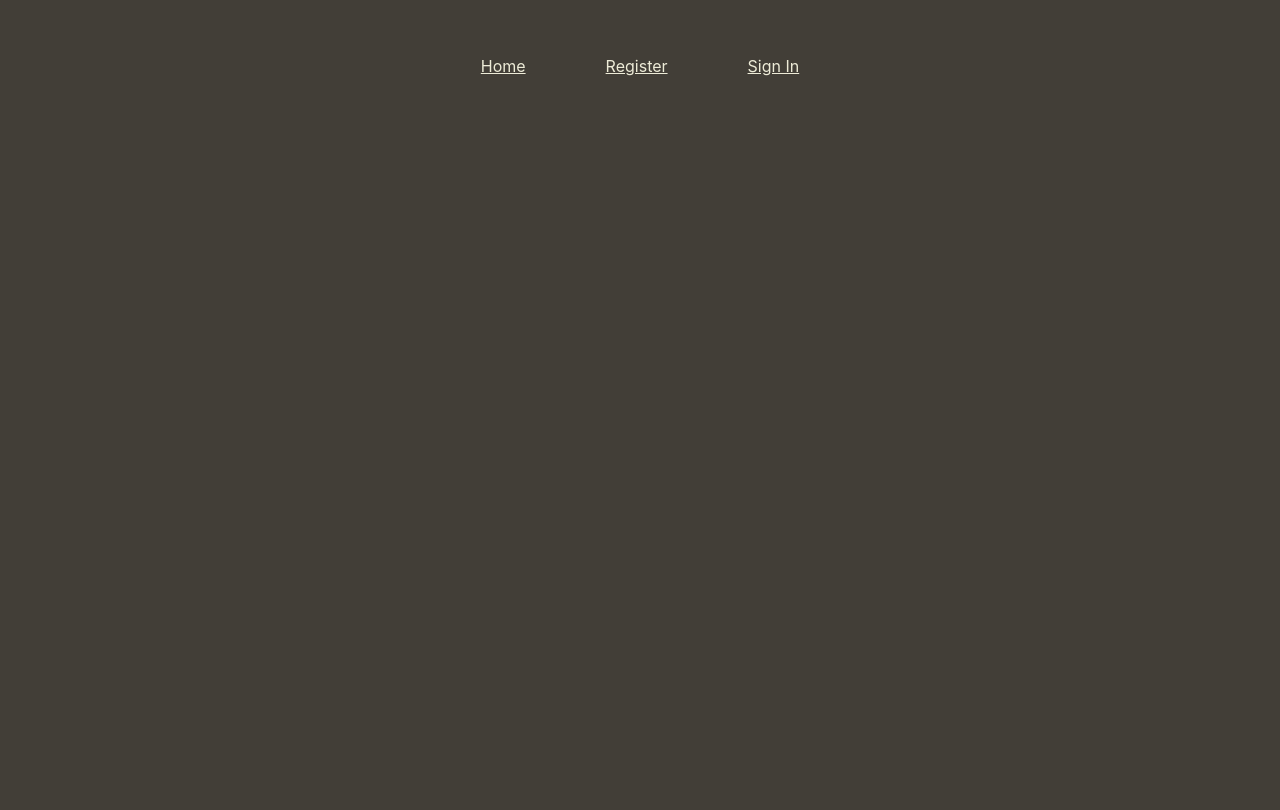
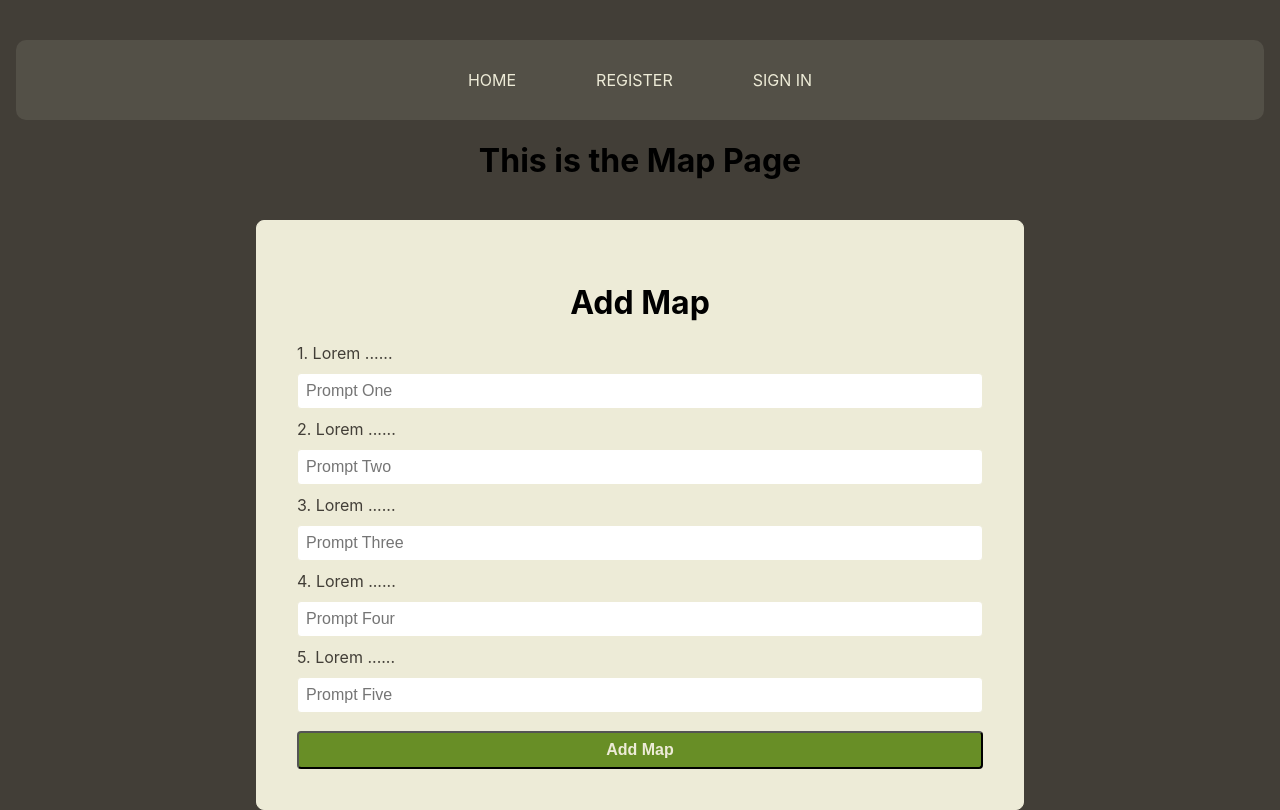
Before and after one commit to TaajAndrews/Queue-Map, a React (Vite) app in the folder client/: page /maps/new in a window 1280 px wide. Before the commit this address had no page. Built offline with nearby package versions, Linux system fonts and the light colour scheme; no server answers.

Commit message:
Update Add Idea Feature

```diff
--- a/client/src/App.jsx
+++ b/client/src/App.jsx
@@ -2,12 +2,12 @@ import { useState, useEffect } from "react"
 import { Route, Routes } from "react-router"
 import { CheckSession } from "./services/Auth"
 import Nav from "./components/Nav"
+import Home from "./pages/Home"
 import Register from "./pages/Register"
 import SignIn from "./pages/SignIn"
 import Ideas from "./pages/Ideas"
+import Map from "./pages/Map"
 import IdeaIndexPage from "./pages/IdeaIndexPage"
-import Home from "./pages/Home"
-import Map from "./pages/Map"
 import "./styles/App.css"
 
 const App = () => {
@@ -39,8 +39,8 @@ const App = () => {
           <Route path="/signin" element={<SignIn setUser={setUser} />} />
           <Route path="/register" element={<Register />} />
           <Route path="/ideas/new" element={<Ideas />} />
-          <Route path="/map" element={<Map />} />
-          <Route path="/ideas/all" element={<IdeaIndexPage />} />
+          <Route path="/maps/new" element={<Map />} />
+          <Route path="/ideas/IdeaIndexPage" element={<IdeaIndexPage />} />
         </Routes>
       </main>
     </div>
--- a/client/src/components/Nav.jsx
+++ b/client/src/components/Nav.jsx
@@ -4,22 +4,22 @@ const Nav = ({ user, handleLogOut }) => {
   let userOptions
   if (user) {
     userOptions = (
-      <nav>
-        <h3>Welcome {user.email}!</h3>
-        <Link to="/ideas/all">Ideas Index</Link>
-        <Link to="/ideas/new">Ideas</Link>
+      <nav className="navbar">
+        <h3>{user.email}</h3>
+        <Link to="/ideas/all">IDEAS INDEX</Link>
+        <Link to="/ideas/new">IDEAS</Link>
         <Link onClick={handleLogOut} to="/">
-          Sign Out
+          SIGN OUT
         </Link>
       </nav>
     )
   }
 
   const publicOptions = (
-    <nav>
-      <Link to="/">Home</Link>
-      <Link to="/register">Register</Link>
-      <Link to="/signin">Sign In</Link>
+    <nav className="navbar">
+      <Link to="/">HOME</Link>
+      <Link to="/register">REGISTER</Link>
+      <Link to="/signin">SIGN IN</Link>
     </nav>
   )
 
--- /dev/null
+++ b/client/src/hooks/useGetUserToken.jsx
@@ -0,0 +1,3 @@
+export const useGetUserToken = () => {
+  return window.localStorage.getItem("token")
+}
--- a/client/src/pages/Home.jsx
+++ b/client/src/pages/Home.jsx
@@ -1,7 +1,47 @@
 import { useNavigate } from "react-router-dom"
+import { useEffect, useState } from "react"
+import Client from "../services/api"
+import { useGetUserToken } from "../hooks/useGetUserToken"
 
 const Home = () => {
   let navigate = useNavigate()
+
+  const [ideas, setIdeas] = useState([])
+  const [savedIdeas, setSavedIdeas] = useState([])
+  const userID = useGetUserToken()
+
+  useEffect(() => {
+    const fetchIdeas = async () => {
+      try {
+        let res = await Client.get("/ideas", ideas)
+        setIdeas(res.data)
+        // console.log(res.data)
+      } catch (error) {
+        console.log(error)
+      }
+    }
+    const fetchSavedIdeas = async () => {
+      try {
+        let res = await Client.get(`/ideas/savedIdeas/ids/${userID}`)
+        setSavedIdeas(res.data.savedIdeas)
+      } catch (error) {
+        console.log(error)
+      }
+      fetchIdeas()
+      fetchSavedIdeas()
+    }
+  }, [])
+
+  const saveIdea = async (ideaID) => {
+    try {
+      let res = await Client.put("/ideas", { ideaID, userID }, ideas)
+      setIdeas(res.data.savedIdeasÍ)
+    } catch (error) {
+      console.log(error)
+    }
+  }
+
+  const isFeatured = (id) => savedIdeas.includes(id)
 
   return (
     <div className="home-container col">
@@ -9,6 +49,27 @@ const Home = () => {
         <button onClick={() => navigate("/signin")}>
           Click Here To Get Started
         </button>
+        <div>
+          <h1>Ideas</h1>
+          <ul>
+            {ideas.map((idea) => (
+              <li key={idea._id}>
+                <div>
+                  <h2>{idea.topic}</h2>
+                  <button
+                    onClick={() => saveIdea(idea._id)}
+                    disabled={isFeatured(idea._id)}
+                  >
+                    {isFeatured(idea._id) ? "Featured" : "Feature"}
+                  </button>
+                </div>
+                <div className="idea-content">
+                  <p>{ideas.content}</p>
+                </div>
+              </li>
+            ))}
+          </ul>
+        </div>
       </section>
     </div>
   )
--- a/client/src/pages/Ideas.jsx
+++ b/client/src/pages/Ideas.jsx
@@ -2,26 +2,41 @@ import Client from "../services/api"
 import { useState, useEffect } from "react"
 import { BASE_URL } from "../services/api"
 import axios from "axios"
+import { useGetUserToken } from "../hooks/useGetUserToken"
+import { useNavigate } from "react-router-dom"
 
 const Ideas = () => {
+  const navigate = useNavigate()
+
+  const userID = useGetUserToken()
+
   const [formValues, setFormValues] = useState({
     topic: "",
     content: "",
-    keywords: "",
+    keywords: [],
+    userOwner: userID,
   })
+
   const [ideas, setIdeas] = useState([])
   const [editIdea, setEditIdea] = useState(null)
   const [edit, setEdit] = useState("")
 
   const handleChange = (e) => {
-    setFormValues({ ...formValues, [e.target.name]: e.target.value })
+    const { name, value } = e.target
+    setFormValues({ ...formValues, [name]: value })
   }
 
   const handleSubmit = async (e) => {
     e.preventDefault()
-    let res = await Client.post("/ideas/new", formValues)
-    setIdeas([...ideas, res.data])
-    setFormValues({ topic: "", content: "", keywords: "" })
+    try {
+      let res = await Client.post("/ideas/new", formValues)
+      alert("Idea Created")
+      setIdeas([...ideas, res.data])
+      setFormValues({ topic: "", content: "", keywords: [] })
+      navigate("/")
+    } catch (error) {
+      console.log(error)
+    }
   }
 
   const handleIdeaEdit = (id) => {
@@ -54,6 +69,17 @@ const Ideas = () => {
     setIdeas(ideas.filter((idea) => idea._id !== id))
   }
 
+  const addKeyword = () => {
+    setFormValues({ ...formValues, keywords: [...formValues.keywords, ""] })
+  }
+
+  const handleKeywordChange = (e, idx) => {
+    const { value } = e.target
+    const keywords = formValues.keywords
+    keywords[idx] = value
+    setFormValues({ ...formValues, keywords })
+  }
+
   useEffect(() => {
     let GetIdeas = async () => {
       let res = await axios.get(`${BASE_URL}/ideas/all`)
@@ -65,7 +91,7 @@ const Ideas = () => {
   return (
     <>
       <div>
-        <div className="form-wrapper">
+        <div className="form-wrapper one">
           <h1>Add an idea</h1>
           <form onSubmit={handleSubmit}>
             <label htmlFor="topic">Topic</label>
@@ -85,6 +111,19 @@ const Ideas = () => {
               value={formValues.content}
             />
             <label htmlFor="keywords">Keywords</label>
+            {formValues.keywords.map((keyword, idx) => (
+              <input
+                key={idx}
+                type="text"
+                name="keywords"
+                value={keyword}
+                onChange={(e) => handleKeywordChange(e, idx)}
+              />
+            ))}
+
+            <button onClick={addKeyword} type="button">
+              + Keyword
+            </button>
             <input
               onChange={handleChange}
               name="keywords"
--- a/client/src/pages/Map.jsx
+++ b/client/src/pages/Map.jsx
@@ -4,9 +4,123 @@ import { useState, useEffect } from "react"
 import axios from "axios"
 
 const Map = () => {
+  const [formValues, setFormValues] = useState({
+    promptOne: "",
+    promptTwo: "",
+    promptThree: "",
+    promptFour: "",
+    promptFive: "",
+  })
+
+  const [maps, setMaps] = useState([])
+
+  const handleSubmit = async (e) => {
+    e.preventDefault()
+    let res = await Client.post("/maps/new", formValues)
+    setMaps([...maps, res.data])
+    setFormValues({
+      promptOne: "",
+      promptTwo: "",
+      promptThree: "",
+      promptFour: "",
+      promptFive: "",
+    })
+  }
+
+  const handleOneChange = (e) => {
+    setFormValues({ ...formValues, promptOne: e.target.value })
+  }
+  const handleTwoChange = (e) => {
+    setFormValues({ ...formValues, promptTwo: e.target.value })
+  }
+  const handleThreeChange = (e) => {
+    setFormValues({ ...formValues, promptThree: e.target.value })
+  }
+  const handleFourChange = (e) => {
+    setFormValues({ ...formValues, promptFour: e.target.value })
+  }
+  const handleFiveChange = (e) => {
+    setFormValues({ ...formValues, promptFive: e.target.value })
+  }
+
+  const handleDelete = async (id) => {
+    await Client.delete(`/maps/${id}`)
+    setMaps(maps.filter((map) => map._id !== id))
+  }
+
+  useEffect(() => {
+    const getMaps = async () => {
+      try {
+        let res = await axios.get(`${BASE_URL}/maps/all`)
+        if (res && res.data) {
+          console.log(res.data)
+          setMaps(res.data)
+        } else {
+          console.log("server error")
+        }
+      } catch (error) {
+        console.log(error)
+      }
+    }
+    getMaps()
+  }, [])
   return (
     <div>
       <h1>This is the Map Page</h1>
+      <div>
+        <div className="form-wrapper one">
+          <h1>Add Map</h1>
+          <form onSubmit={handleSubmit}>
+            <label htmlFor="promptOne">1. Lorem ...... </label>
+            <input
+              placeholder="Prompt One"
+              id="promptOne"
+              onChange={handleOneChange}
+              value={formValues.promptOne}
+            />
+            <label htmlFor="promptTwo">2. Lorem ...... </label>
+            <input
+              placeholder="Prompt Two"
+              id="promptTwo"
+              onChange={handleTwoChange}
+              value={formValues.promptTwo}
+            />
+            <label htmlFor="promptThree">3. Lorem ...... </label>
+            <input
+              placeholder="Prompt Three"
+              id="promptThree"
+              onChange={handleThreeChange}
+              value={formValues.promptThree}
+            />
+            <label htmlFor="promptFour">4. Lorem ...... </label>
+            <input
+              placeholder="Prompt Four"
+              id="promptFour"
+              onChange={handleFourChange}
+              value={formValues.promptFour}
+            />
+            <label htmlFor="promptFive">5. Lorem ...... </label>
+            <input
+              placeholder="Prompt Five"
+              id="promptFive"
+              onChange={handleFiveChange}
+              value={formValues.promptFive}
+            />
+            <button type="submit">Add Map</button>
+          </form>
+        </div>
+        <section className="new-course-card">
+          {maps.map((map) => (
+            <div key={map._id}>
+              <h4>
+                {map.promptOne} {map.promptTwo} {map.promptThree}
+                {map.promptFour} {map.promptFive}
+              </h4>
+              <button onClick={() => handleDelete(map._id)}>Delete Map</button>
+            </div>
+          ))}
+        </section>
+      </div>
     </div>
   )
 }
--- a/client/src/pages/Register.jsx
+++ b/client/src/pages/Register.jsx
@@ -29,13 +29,14 @@ const Register = () => {
       password: "",
       confirmPassword: "",
     })
+    alert("registration complete. login")
     navigate("/signin")
   }
 
   return (
-    <div className="signin col">
-      <div className="form-wrapper">
-        <form className="col" onSubmit={handleSubmit}>
+    <div>
+      <div className="form-wrapper one">
+        <form onSubmit={handleSubmit}>
           <div className="input-wrapper">
             <label htmlFor="name">Name</label>
             <input
--- a/client/src/pages/SignIn.jsx
+++ b/client/src/pages/SignIn.jsx
@@ -16,12 +16,12 @@ const SignIn = ({ setUser }) => {
     const payload = await SignInUser(formValues)
     setFormValues({ email: "", password: "" })
     setUser(payload)
-    navigate("/feed")
+    navigate("/ideas")
   }
 
   return (
     <div className="signin col">
-      <div className="form-wrapper">
+      <div className="form-wrapper one">
         <form className="col" onSubmit={handleSubmit}>
           <div className="input-wrapper">
             <label htmlFor="email">Email</label>
--- a/client/src/styles/App.css
+++ b/client/src/styles/App.css
@@ -15,7 +15,7 @@ body {
   -webkit-font-smoothing: antialiased;
   -moz-osx-font-smoothing: grayscale;
   background-color: #423E37;
-  padding: 2vmin;
+  padding: 0 2vmin;
   height: 100vh;
 }
 
@@ -31,11 +31,18 @@ body {
   border-radius: 1vmin;
 }
 
+
 form {
   display: grid;
   grid-template-columns: 1fr 3fr;
   gap: 1.25vmin;
   color:  #423E37;
+}
+
+.one.form-wrapper form{
+  display: flex;
+  flex-direction: column;
+  grid-template-columns: 1fr 1fr;
 }
 
 label {
@@ -87,3 +94,26 @@ a {
   color: #EDEBD7;
   margin: 0 5vmin;
 }
+
+div.input-wrapper {
+  display: flex;
+  flex-direction: column;
+}
+
+.navbar {
+  margin: 0;
+  width: 100%;
+  height: 80px;
+  /* border: .25vmin solid rgba(237, 235, 215, .1); */
+  display: flex;
+  justify-content: center;
+  align-items: center;
+  color: #EDEBD7;
+  text-decoration: none;
+  border-radius: 1.25vmin;
+  background-color: rgba(237, 235, 215, .1);
+}
+
+.navbar a {
+  text-decoration: none;
+}
```
